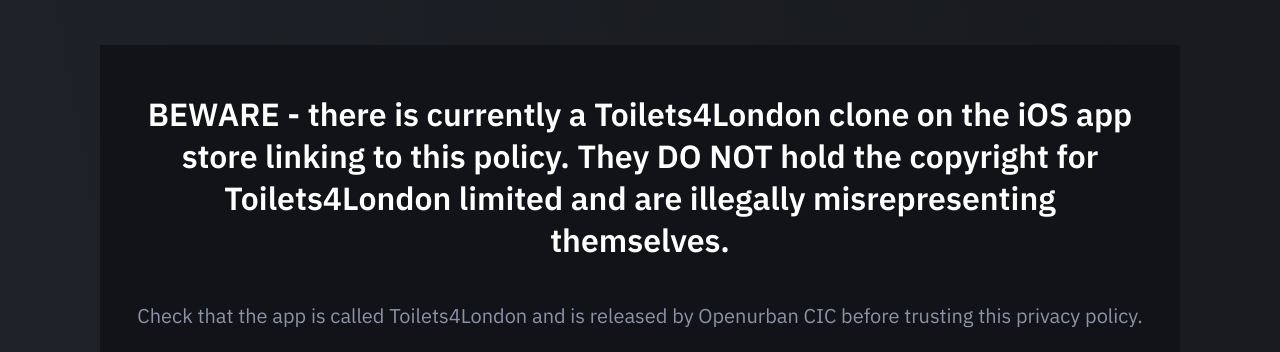
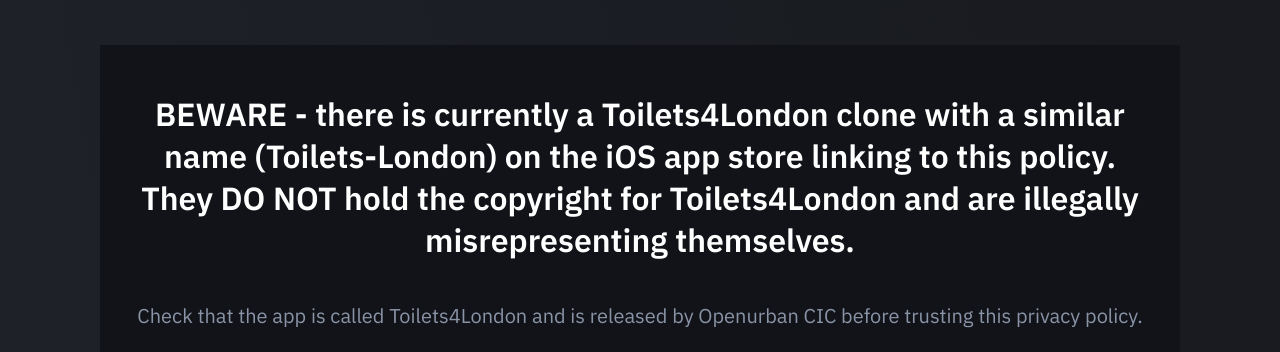
Before and after one commit to toilets4london/toilets4london, a website: page privacy.html in a window 1280 px wide. Shown: the part 63-415 px from the top of the page. Drawn offline with nearby package versions, Linux system fonts and the light colour scheme; files that its build step writes are made by us from their sources; files whose address does not match are found by name.

Commit message:
Update privacy.html

```diff
--- a/privacy.html
+++ b/privacy.html
@@ -38,7 +38,7 @@
                 <div class="container">
                     <div class="cta-inner section-inner">
 
-<h2 class="section-title mt-0">BEWARE - there is currently a Toilets4London clone on the iOS app store linking to this policy. They DO NOT hold the copyright for Toilets4London limited and are illegally misrepresenting themselves.</h2>
+<h2 class="section-title mt-0">BEWARE - there is currently a Toilets4London clone with a similar name (Toilets-London) on the iOS app store linking to this policy. They DO NOT hold the copyright for Toilets4London and are illegally misrepresenting themselves.</h2>
 <p>Check that the app is called Toilets4London and is released by Openurban CIC before trusting this privacy policy.</p>
 <p>Toilets4London is not responsible for similar / clone apps or apps that use our data.</p>
 
```
